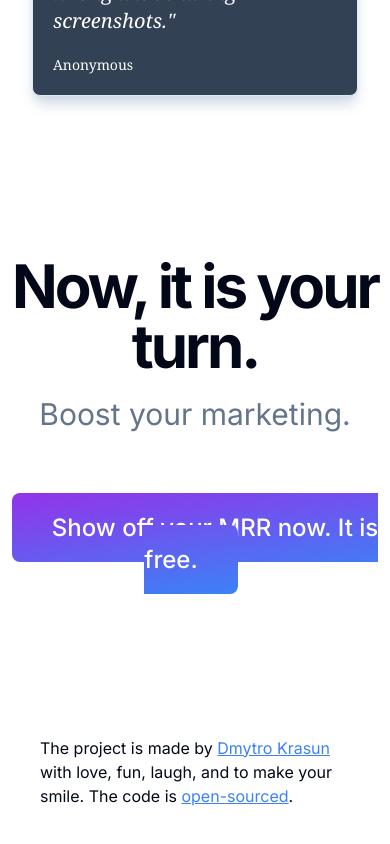
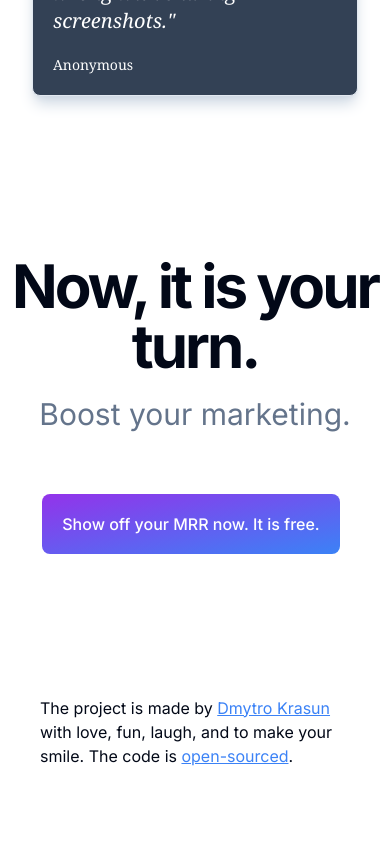
Before and after one commit to krasun/mrrporn, a Next.js app: page / in a window 390 px wide. Shown: the part 10357-11201 px from the top of the page. Built offline with nearby package versions, Linux system fonts and the light colour scheme.

Commit message:
Improve button styles for mobile

```diff
--- a/src/app/page.tsx
+++ b/src/app/page.tsx
@@ -148,8 +148,8 @@ export default function Home() {
                     <br />
                     They look like an overnight success.
                     <br />
-                    But they don&apos;t tell you what the actors needed to go through
-                    before.
+                    But they don&apos;t tell you what the actors needed to go
+                    through before.
                 </>
             ),
         },
@@ -337,7 +337,7 @@ export default function Home() {
                     <Link
                         href="https://twitter.com/intent/tweet?text=Friends%2C%20I%20want%20to%20share%20with%20you%20my%20MRR%20update%3A%20%0A%0A%3Cpaste%20your%20number%20here%20and%20upload%20a%20screenshot%3E%0A%0A"
                         target="_blank"
-                        className="text-white bg-gradient-to-br from-purple-600 to-blue-500 hover:bg-gradient-to-bl focus:ring-4 focus:outline-none focus:ring-blue-300 dark:focus:ring-blue-800 font-medium rounded-lg px-10 py-5 text-center mr-2 mb-2 text-2xl"
+                        className="text-white bg-gradient-to-br from-purple-600 to-blue-500 hover:bg-gradient-to-bl focus:ring-4 focus:outline-none focus:ring-blue-300 dark:focus:ring-blue-800 font-medium rounded-lg px-5 md:px-10 py-5 text-center mr-2 mb-2 md:text-2xl"
                     >
                         Show off your MRR now. It is free.
                     </Link>
```
